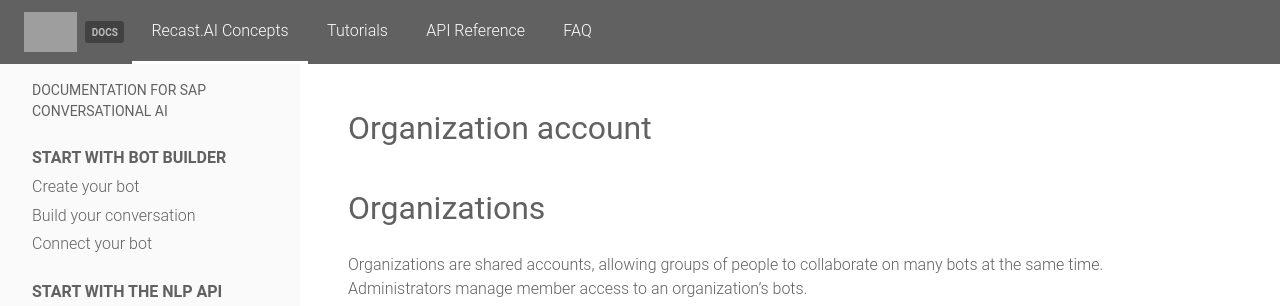
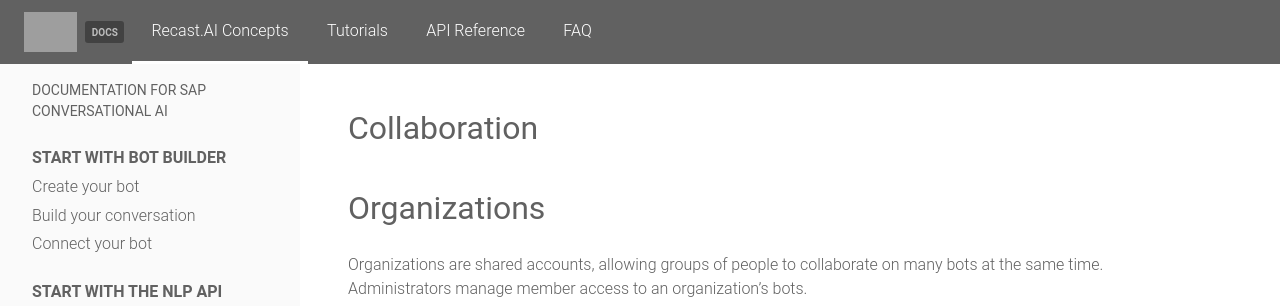
Before and after one commit to SAP-archive/docs, a Jekyll site: the page built from concepts/collaboration/organisation.md, in a window 1280 px wide. Shown: the top 306 px of the page. Built offline with Jekyll 4.4.1, drawn with Linux system fonts in a browser that asks for light colours; nearby versions of some CDN libraries; a style sheet for code colours, icons or effects is not loaded; grey boxes are pictures that could not be loaded.

Commit message:
Update organisation.md

```diff
--- a/concepts/collaboration/organisation.md
+++ b/concepts/collaboration/organisation.md
@@ -1,6 +1,6 @@
 ---
 layout: concept
-title: Organization account
+title: Collaboration
 permalink: /concepts/organization-account
 ---
 
```
